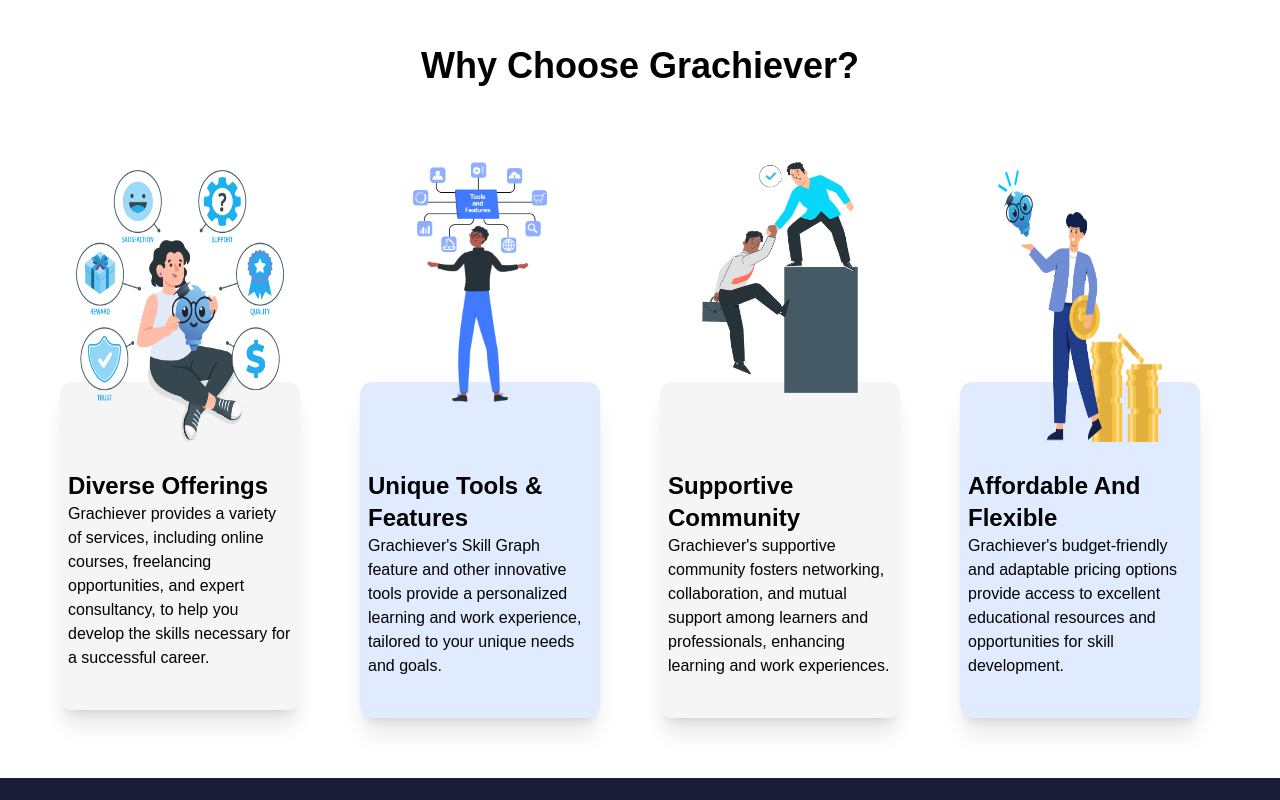
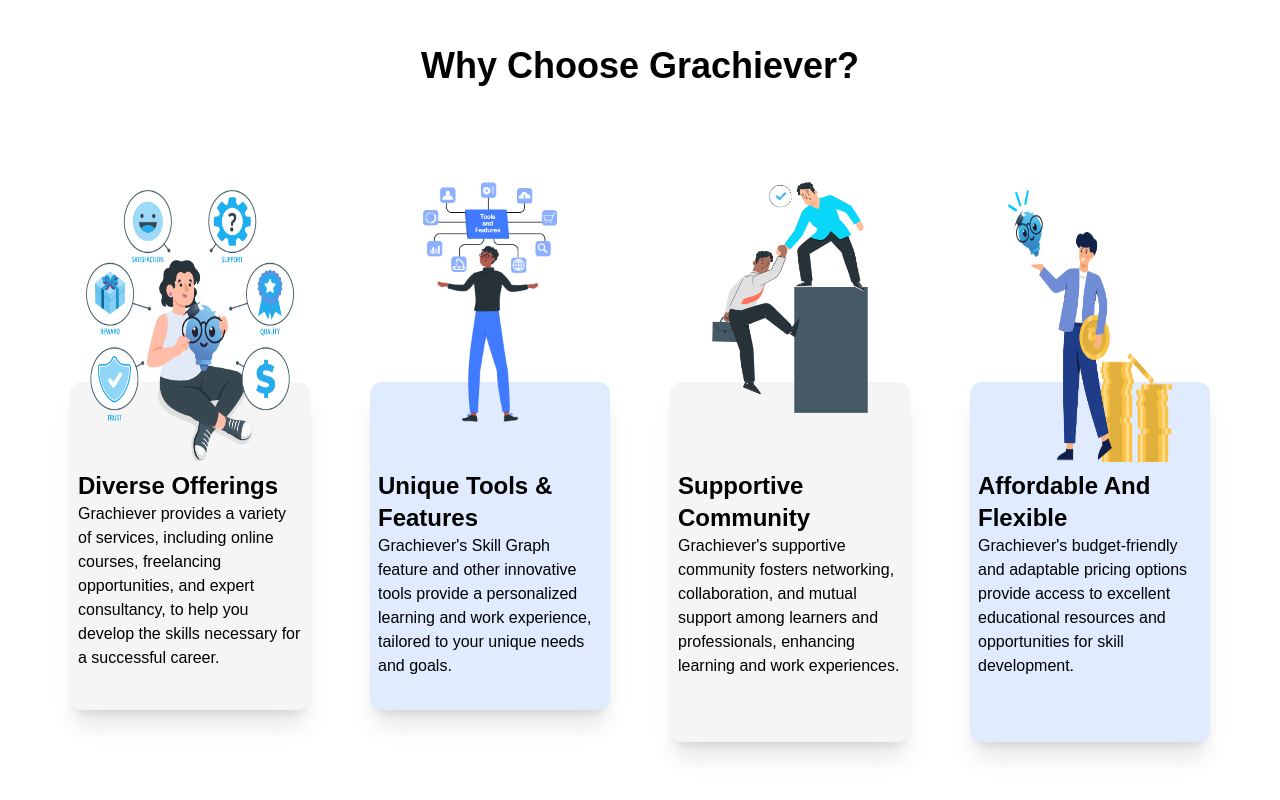
Before and after one commit to Ramnivas9753/Grachiever, a React (Create React App) app: page / in a window 1280 px wide. Shown: the part 3280-4080 px from the top of the page. Built offline with nearby package versions, Linux system fonts and the light colour scheme.

Commit message:
Why Choose Grachiever?

```diff
--- a/src/Components/Home.js
+++ b/src/Components/Home.js
@@ -303,46 +303,46 @@ function Home () {
        </div>
   </section>
 
-{/* <!-- ....... why choose Grachiever .............--> */}
+      {/* <!-- ....... why choose Grachiever .............--> */}
 
-<section className="p-0 sm:p-0 md:p-10 lg:p-10 mt-10" >
+<section className="p-0 sm:p-0 md:p-10 lg:p-10 mt-10 mb-10 " >
           <h1 className=" text-center text-xl sm:text-xl md:text-3xl lg:text-4xl font-bold mb-2">Why Choose Grachiever?</h1>
-          <div className="grid grid-flow-cols-1 md:grid-cols-4 lg:grid-cols-4  md:mt-12">
-          <div className='justify-item-center hover:-translate-y-5 duration-500' >
-          <div className='  -mb-20 h-auto md:h-72 w-[80%] rounded-xl p-2 m-5'>
+          <div className="grid grid-cols-1 md:grid-cols-2 lg:grid-cols-4  md:mt-12 pb-5">
+          <div className='hover:-translate-y-5 duration-500 mt-10 pb-5' >
+          <div className='  -mb-20 h-auto md:h-72 w-[80%] rounded-xl p-2 m-auto'>
           <img src={wcg1} className="rounded-xl p-2 w-[100%] h-auto md:h-72 m-auto" />
           </div>
-          <div className='shadow-xl hover:shadow-gray-500 m-5 rounded-xl bg-[#f5f5f5] p-2 w-[80%] h-auto pb-10'>
+          <div className='shadow-xl hover:shadow-gray-500  rounded-xl bg-[#f5f5f5] p-2 w-[80%] h-auto pb-10 m-auto'>
           <h2 className="font-semibold text-2xl mt-20">Diverse Offerings</h2>
                   <p>Grachiever provides a variety of services, including online courses, freelancing opportunities, and expert consultancy, to help you develop the skills necessary for a successful career.</p>
           </div>
           </div>
 
-          <div className='justify-item-center hover:-translate-y-5 duration-500' >
-          <div className='  -mb-20 h-auto md:h-72 w-[80%] rounded-xl p-2 m-5'>
-          <img src={wcg2} className="w-[60%] m-auto" />
+          <div className='justify-item-center hover:-translate-y-5 duration-500 mt-10 pb-5' >
+          <div className='  -mb-20 h-auto md:h-72 w-[80%] rounded-xl p-2 m-auto'>
+          <img src={wcg2} className="w-[60%] md:w-[50%] lg:w-[60%] m-auto" />
           </div>
-          <div className='shadow-xl hover:shadow-gray-500 m-5 rounded-xl bg-[#e0ebff] p-2 w-[80%] h-auto pb-10'>
+          <div className='shadow-xl hover:shadow-gray-500  rounded-xl bg-[#e0ebff] p-2 w-[80%] h-auto pb-8 m-auto'>
           <h2 className="font-semibold text-2xl mt-20">Unique Tools & Features </h2>
                   <p>Grachiever's Skill Graph feature and other innovative tools provide a personalized learning and work experience, tailored to your unique needs and goals.</p>
           </div>
           </div>
 
-          <div className='justify-item-center hover:-translate-y-5 duration-500 ' >
-          <div className='  -mb-20 h-auto md:h-72 w-[80%] rounded-xl p-2 m-5'>
-          <img src={wcg3} className="w-[70%] m-auto" />
+          <div className='justify-item-center hover:-translate-y-5 duration-500 mt-10 ' >
+          <div className='  -mb-20 h-auto md:h-72 w-[80%] rounded-xl p-2 m-auto'>
+          <img src={wcg3} className="w-[70%] md:w-[60%] lg:w-[70%] m-auto" />
           </div>
-          <div className='shadow-xl hover:shadow-gray-500 m-5 rounded-xl bg-[#f5f5f5] p-2 w-[80%] h-auto pb-10'>
+          <div className='shadow-xl hover:shadow-gray-500  rounded-xl bg-[#f5f5f5] p-2 w-[80%] h-auto pb-16 m-auto'>
           <h2 className="font-semibold text-2xl mt-20">Supportive Community</h2>
                 <p>Grachiever's supportive community fosters networking, collaboration, and mutual support among learners and professionals, enhancing learning and work experiences.</p>
           </div>
           </div>
 
-          <div className='justify-item-center hover:-translate-y-5 duration-500' >
-          <div className='  -mb-20 h-auto md:h-72 w-[80%] rounded-xl p-2 m-5'>
+          <div className='justify-item-center hover:-translate-y-5 duration-500 mt-10 pb-5' >
+          <div className='  -mb-20 h-auto md:h-72 w-[80%] rounded-xl p-2 m-auto'>
           <img src={wcg4} className="rounded-xl p-2 w-[80%] h-auto md:h-72 m-auto" />
           </div>
-          <div className='shadow-xl hover:shadow-gray-500 m-5 rounded-xl bg-[#e0ebff] p-2 w-[80%] h-auto pb-10'>
+          <div className='shadow-xl hover:shadow-gray-500  rounded-xl bg-[#e0ebff] p-2 w-[80%] h-auto pb-16 m-auto'>
           <h2 className="font-semibold text-2xl mt-20">Affordable And Flexible</h2>
                   <p>Grachiever's budget-friendly and adaptable pricing options provide access to excellent educational resources and opportunities for skill development.</p>
           </div>
--- a/src/Components/Trusted_section.js
+++ b/src/Components/Trusted_section.js
@@ -35,7 +35,9 @@ function Trusted_section() {
           slidesToScroll: 1
         }
       }
-    ]
+    ],
+    // prevArrow: null, // Remove the left arrow
+    // nextArrow: null // Remove the right arrow
   };
 
   return (
```
